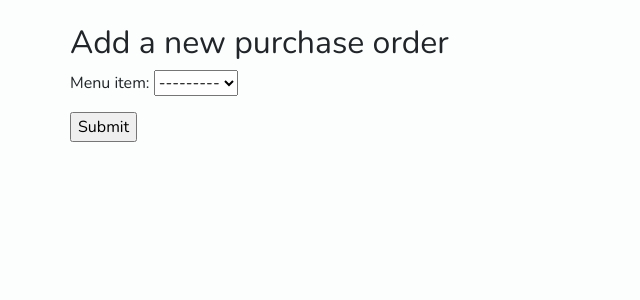
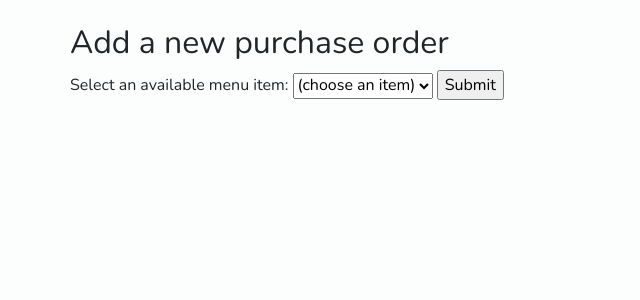
Before and after one commit to iamjameswalters/codecademy-mealwise, a Django app: page /purchases/add in a window 1280 px wide. Shown: the part 56-356 px from the top of the page, without its empty margins (0-640 px from the left). Run offline with Django 3.2, Linux system fonts and the light colour scheme; data that the repository does not hold is empty.

Commit message:
Refactored to decrement pantry with new orders, only show available items for purchases

```diff
--- a/mealwise/inventory/models.py
+++ b/mealwise/inventory/models.py
@@ -18,10 +18,16 @@ class MenuItem(models.Model):
     price = models.DecimalField(max_digits=4, decimal_places=2, default=0.00)
 
     def __str__(self):
-        return "{} menu item".format(self.name)
+        return "{}".format(self.name)
 
     def get_absolute_url(self):
         return "/menu"
+
+    def is_available(self):
+        for ingredient in self.reciperequirement_set.all():
+            if not ingredient.enough():
+                return False
+        return True
 
 class RecipeRequirement(models.Model):
     ingredient = models.ForeignKey(Ingredient, on_delete=models.CASCADE)
@@ -34,6 +40,9 @@ class RecipeRequirement(models.Model):
     def get_absolute_url(self):
         return "/recipes"
 
+    def enough(self):
+        return self.ingredient.quantity >= self.quantity
+
 class Purchase(models.Model):
     menu_item = models.ForeignKey(MenuItem, on_delete=models.CASCADE)
     time = models.DateTimeField(auto_now_add=True)
--- a/mealwise/inventory/templates/inventory/create_purchase.html
+++ b/mealwise/inventory/templates/inventory/create_purchase.html
@@ -4,7 +4,13 @@
 <form action="" method="POST">
   {% csrf_token %}
   <div>
-    {{ form.as_p }}
+    <label for="menu_item">Select an available menu item:</label>
+    <select name="menu_item" id="menu_item" required>
+      <option value="" selected>(choose an item)</option>
+      {% for item in available_items %}
+      <option value="{{ item.id }}">{{ item.name }}</option>
+      {% endfor %}
+    </select>
     <input type="submit" value="Submit" />
   </div>
 </form>
--- a/mealwise/inventory/views.py
+++ b/mealwise/inventory/views.py
@@ -1,5 +1,5 @@
 from decimal import Decimal
-from django.shortcuts import render
+from django.shortcuts import redirect, render
 from django.http import HttpRequest, HttpResponse
 from django.contrib.auth.forms import UserCreationForm
 from django.contrib.auth.mixins import LoginRequiredMixin
@@ -113,7 +113,26 @@ class CreatePurchase(CreateView):
   template_name = "inventory/create_purchase.html"
   model = models.Purchase
   form_class = forms.PurchaseForm
-  extra_context = {'active_nav_purchases': "active"}
+
+  def get_context_data(self, **kwargs):
+    context = super().get_context_data(**kwargs)
+
+    full_menu = models.MenuItem.objects.all()
+    context['available_items'] = [item for item in full_menu if item.is_available()]
+    context['active_nav_purchases'] = 'active'
+
+    return context
+
+  def post(self, request):
+    purchase_item_id = request.POST['menu_item']
+    purchase_item = models.MenuItem.objects.get(pk=purchase_item_id)
+    for recipe_req in purchase_item.reciperequirement_set.all():
+      purchase_ingredient = recipe_req.ingredient
+      purchase_ingredient.quantity -= recipe_req.quantity
+      purchase_ingredient.save()
+    purchase = models.Purchase(menu_item=purchase_item)
+    purchase.save()
+    return redirect("/purchases")
 
 # Update Views
 
```
